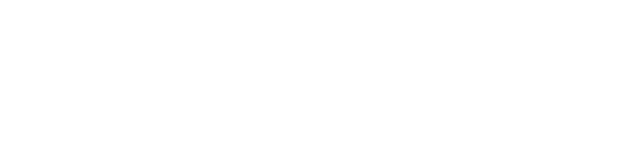
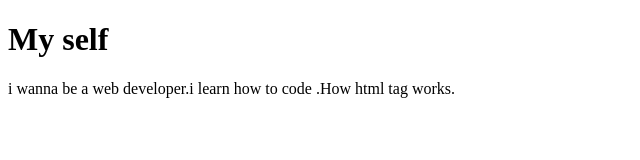
Before and after one commit to shuptitahsin/my-second-repo, a plain HTML site: page index.html in a window 1280 px wide. Shown: the whole page, without its empty margins (0-640 px from the left). Drawn offline with Linux system fonts and the light colour scheme.

Commit message:
added p and header

```diff
--- a/index.html
+++ b/index.html
@@ -4,9 +4,12 @@
     <meta charset="UTF-8">
     <meta http-equiv="X-UA-Compatible" content="IE=edge">
     <meta name="viewport" content="width=device-width, initial-scale=1.0">
-    <title>Document</title>
+    <title>My Second repo</title>
 </head>
 <body>
+    <h1>My self</h1>
+    <p>i wanna be a web developer.i learn how to code .How html tag works.
+    </p>
 
 </body>
 </html>
```
